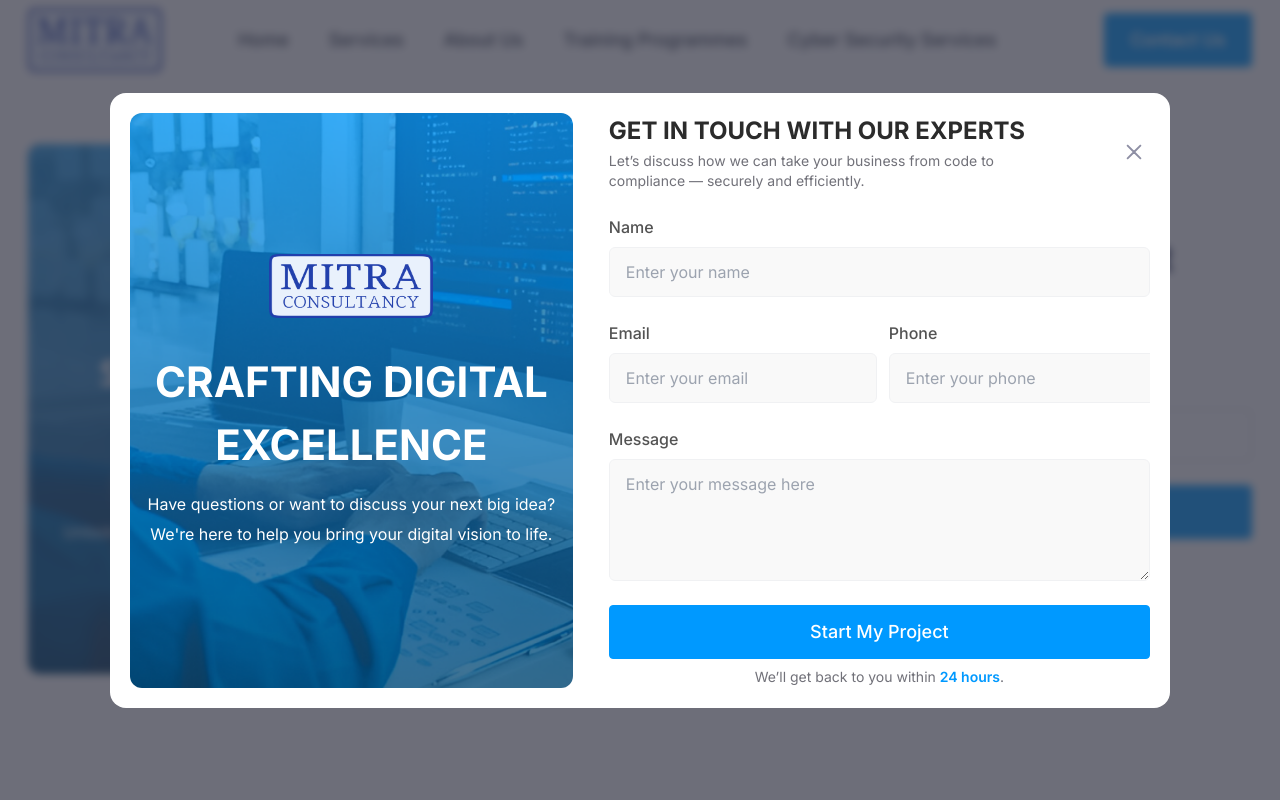
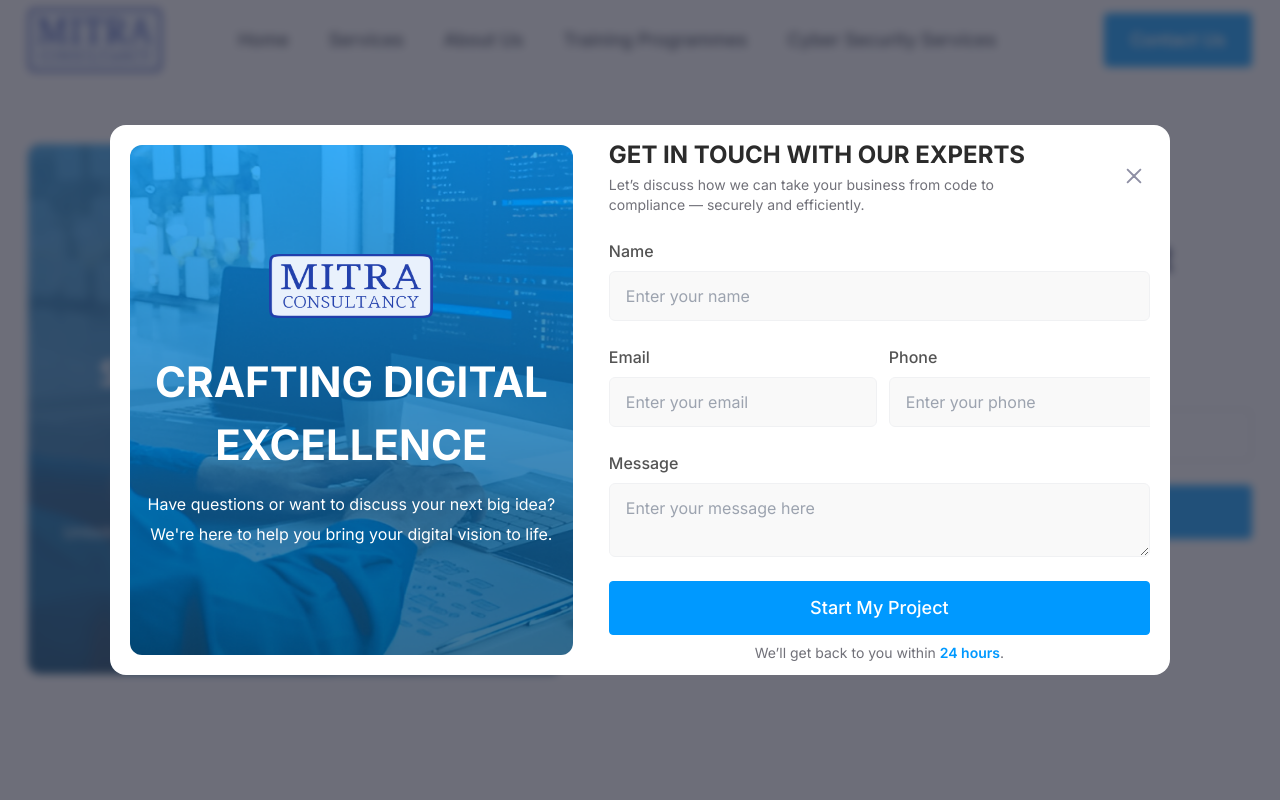
Before and after one commit to neon-lab-dev/MITR-Consultancy-Client, a Next.js app: page /auth/get-started in a window 1280 px wide. Both pictures are taken after a click on the button "Contact Us". Shown: the top 800 px of the page. Built offline with nearby package versions, Linux system fonts and the light colour scheme.

Commit message:
Fixed page transition animation and contact us modal issu

```diff
--- a/src/Components/Home/ContactUs/ContactUs.tsx
+++ b/src/Components/Home/ContactUs/ContactUs.tsx
@@ -67,7 +67,7 @@ const ContactUs: React.FC<TContactUs> = ({
           <motion.div
             // This is the main modal panel
             onClick={(e) => e.stopPropagation()}
-            className="w-full max-w-[1060px] h-full max-h-[90%] xl:max-h-[615px] bg-white rounded-2xl mx-auto p-5 flex flex-col-reverse md:flex-row items-center gap-9 font-Inter overflow-y-auto md:overflow-hidden scrollbar-thin scrollbar-thumb-[#03253B] scrollbar-track-transparent"
+            className="w-full max-w-[1060px] h-full max-h-[90%] xl:max-h-[550px] bg-white rounded-2xl mx-auto p-5 flex flex-col-reverse md:flex-row items-center gap-9 font-Inter overflow-y-auto md:overflow-hidden scrollbar-thin scrollbar-thumb-[#03253B] scrollbar-track-transparent"
             variants={modalVariants}
             // initial, animate, and exit are inherited from the parent motion component,
             // but we explicitly define them here with our modalVariants
--- a/src/Components/Home/ContactUs/ContactUsForm.tsx
+++ b/src/Components/Home/ContactUs/ContactUsForm.tsx
@@ -172,7 +172,7 @@ const ContactUsForm = ({ setIsContactUsModalOpen }: { setIsContactUsModalOpen: (
             <textarea
               {...register("message", { required: "Message is required" })}
               id="message"
-              rows={4}
+              rows={2}
               placeholder="Enter your message here"
               className={inputFieldStyle}
             />
--- a/src/Components/SecurityServices/KeyFeatures/KeyFeatureCard/KeyFeatureCard.tsx
+++ b/src/Components/SecurityServices/KeyFeatures/KeyFeatureCard/KeyFeatureCard.tsx
@@ -20,7 +20,7 @@ const KeyFeatureCard: React.FC<KeyFeatureCardProps> = ({
         <Image src={icon} alt={title} className="w-[38px] h-10" />
       </div>
       <div className="flex flex-col gap-5 px-6">
-        <h2 className="text-neutral-145 text-lg h-11 font-medium">{title}</h2>
+        <h2 className="text-neutral-145 text-base 2xl:text-lg font-medium">{title}</h2>
         {points &&
           points.map((point: any, index: number) => (
             <div
--- a/src/app/(commonLayout)/layout.tsx
+++ b/src/app/(commonLayout)/layout.tsx
@@ -1,18 +1,12 @@
-import PageTransitionWrapper from "@/Components/PageTransitionWrapper";
 import Footer from "@/Components/Shared/Footer/Footer";
 import Navbar from "@/Components/Shared/Navbar/Navbar";
 import { ReactNode } from "react";
-
 
 const CommonLayout = ({ children }: { children: ReactNode }) => {
   return (
     <div>
       <Navbar />
-            <div className="overflow-x-hidden">
-                <PageTransitionWrapper>
       {children}
-            </PageTransitionWrapper>
-            </div>
       <Footer />
     </div>
   );
```
Lines whose indentation alone changed are shown as unchanged.
